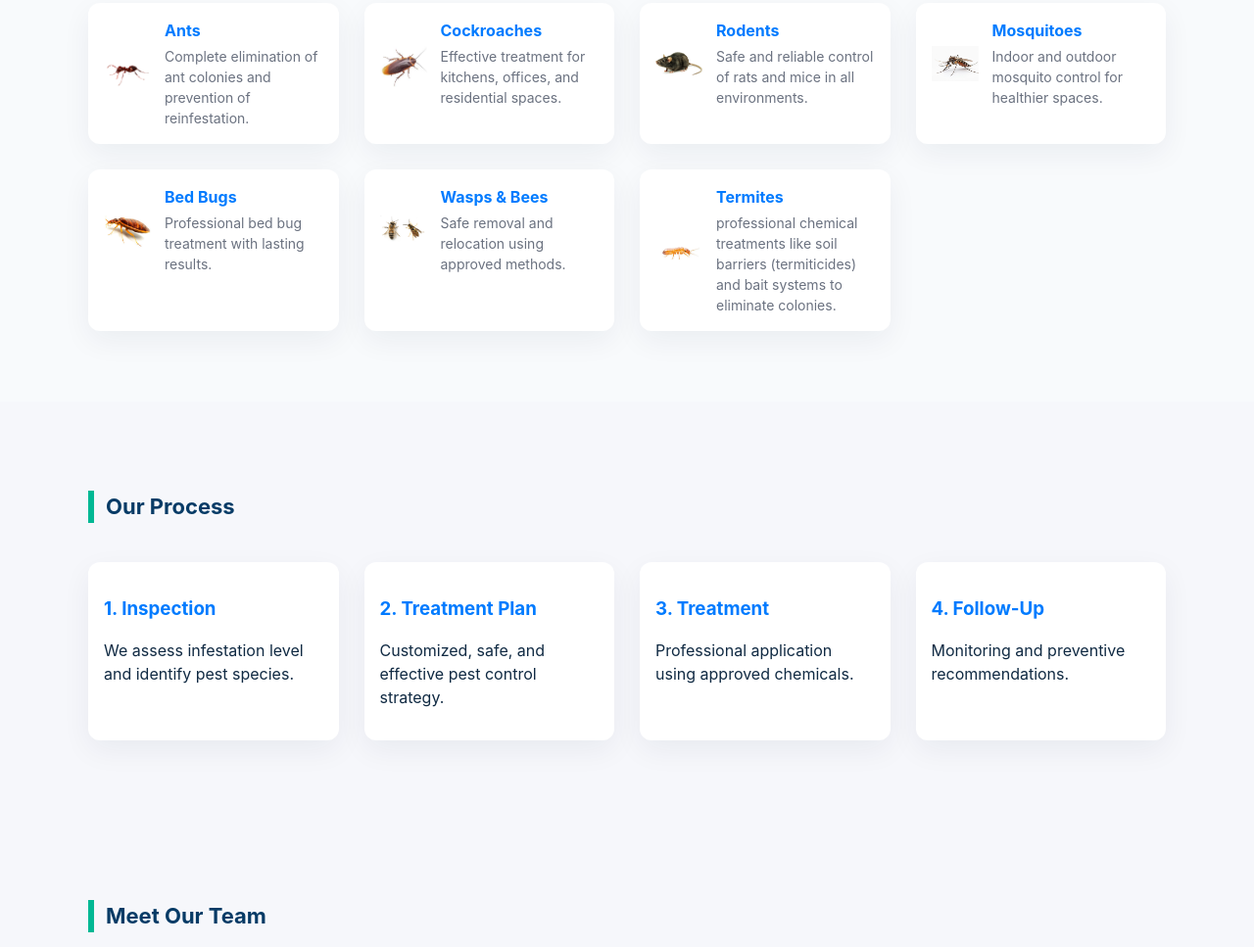
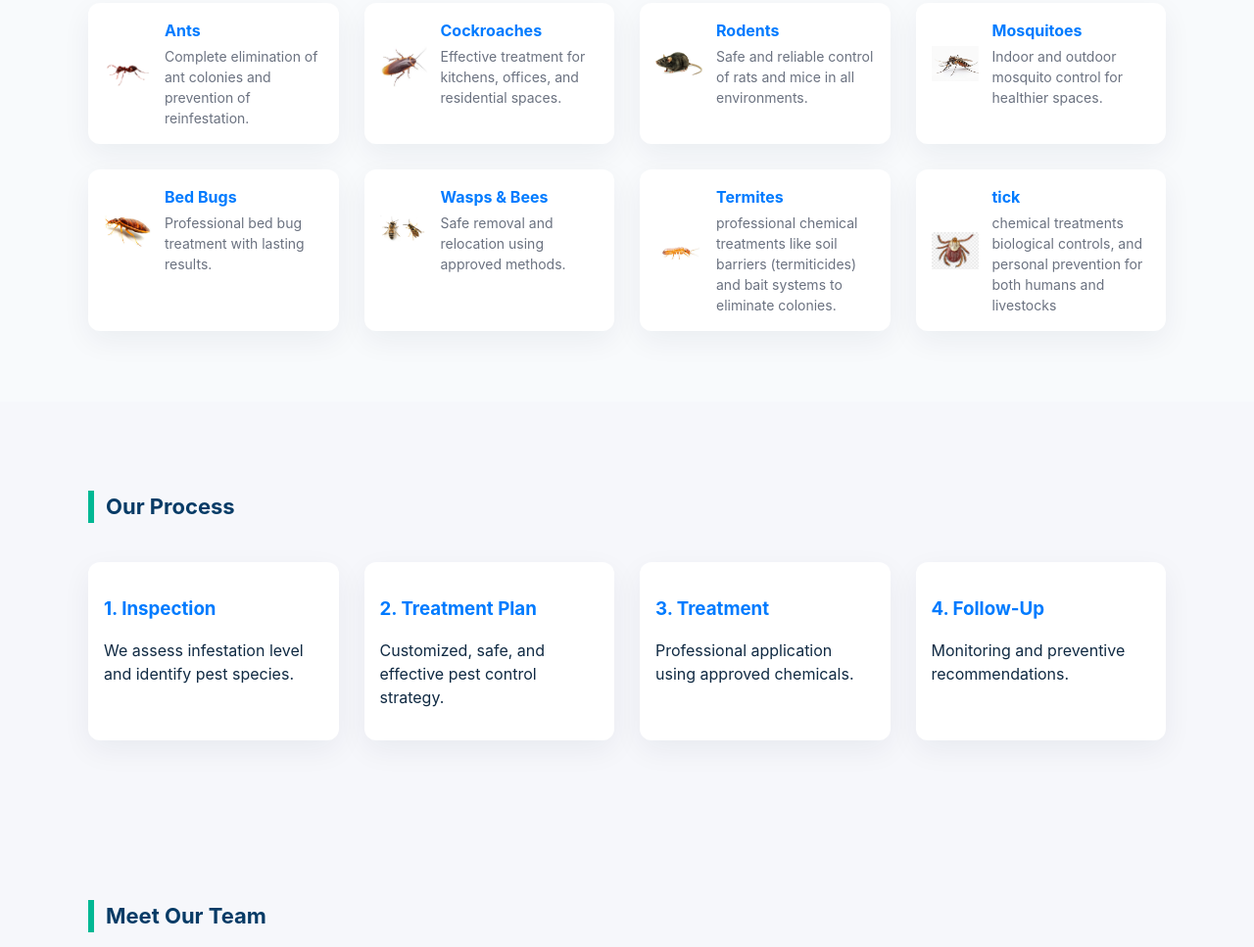
Before and after one commit to Eddy-Odero/Fumigation-website, a plain HTML site: page index.html in a window 1280 px wide. Shown: the part 2029-2996 px from the top of the page at 98% size. Drawn offline with Linux system fonts and the light colour scheme.

Commit message:
added an image and updated pest secton

```diff
--- a/index.html
+++ b/index.html
@@ -191,12 +191,23 @@
           </div>
         </div>
       </div>
+
        <div class="service">
         <div class="content pest-horizontal">
           <img src="assets/termite.png" alt="Bed bug pest control">
           <div class="pest-text">
             <h3>Termites</h3>
             <p>professional chemical treatments like soil barriers (termiticides) and bait systems to eliminate colonies.</p>
+          </div>
+        </div>
+
+      </div>
+       <div class="service">
+        <div class="content pest-horizontal">
+          <img src="assets/tick.png" alt="Wasp and bee pest control">
+          <div class="pest-text">
+            <h3>tick</h3>
+            <p> chemical treatments  biological controls, and personal prevention for both humans and livestocks</p>
           </div>
         </div>
       </div>
```
Also changed, not shown: assets/tick.png (added).
